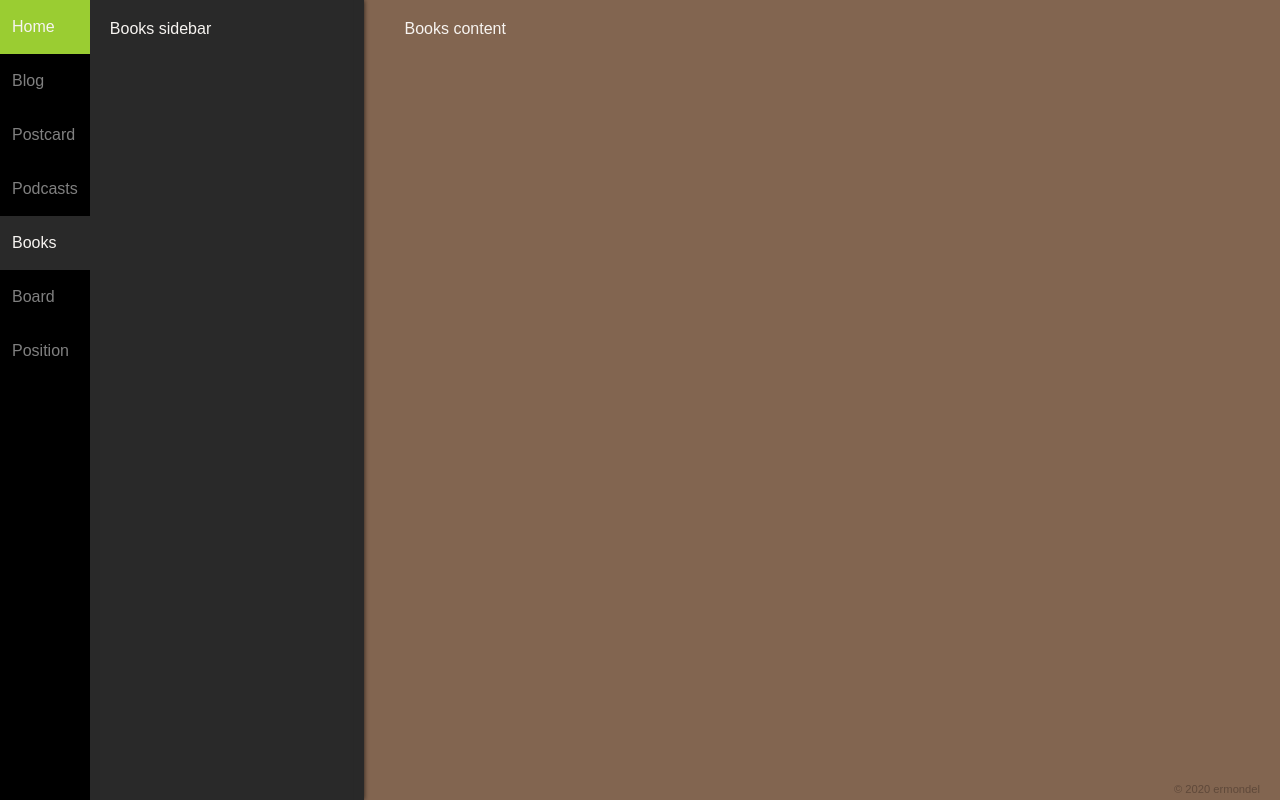
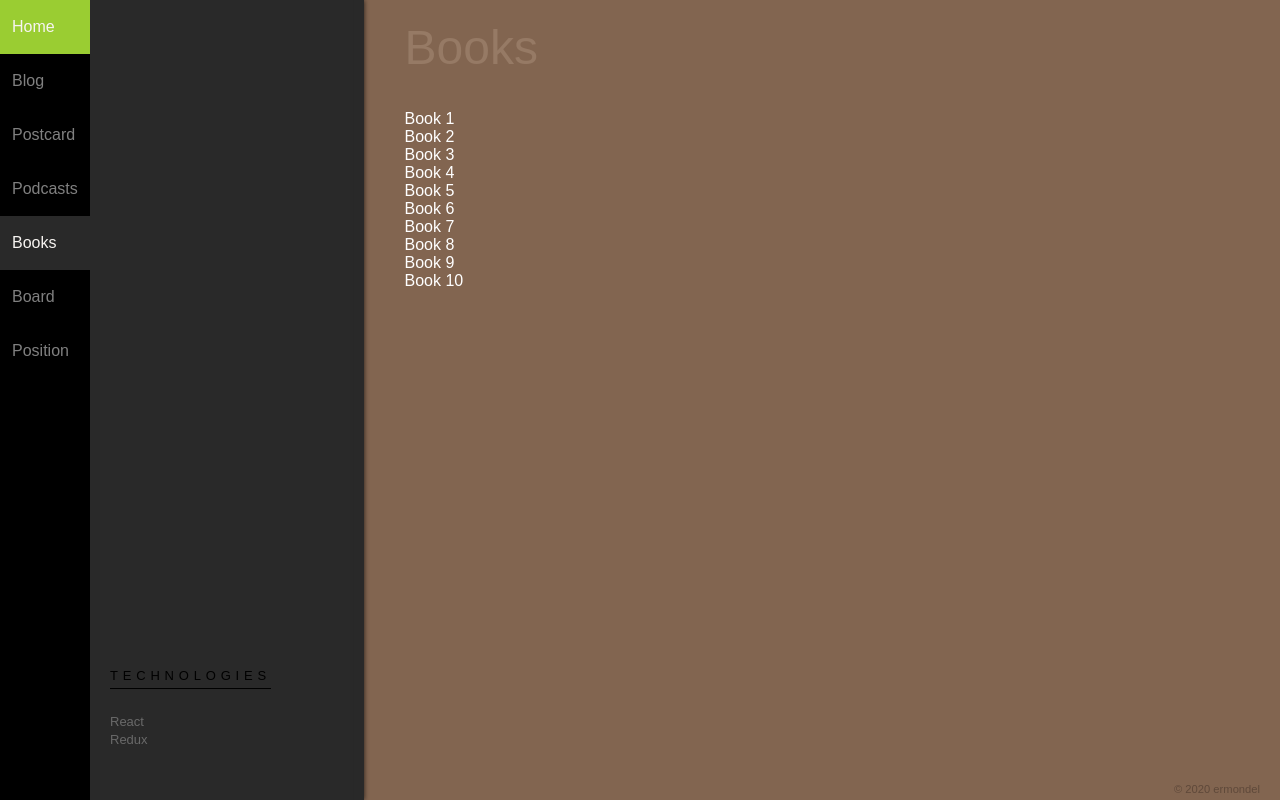
Before and after one commit to ermondel/react-seasons, a React (Create React App) app: page /books in a window 1280 px wide. Built offline with nearby package versions, Linux system fonts and the light colour scheme.

Commit message:
feat: add actions, reducers for the books component

```diff
--- /dev/null
+++ b/src/actions/books.js
@@ -0,0 +1,6 @@
+import { BOOK_SELECTED } from '../types';
+
+export const selectBook = (book) => ({
+  type: BOOK_SELECTED,
+  payload: book,
+});
--- a/src/components/Books/Books.js
+++ b/src/components/Books/Books.js
@@ -1,13 +1,11 @@
 import React from 'react';
+import BooksDetails from './BooksDetails';
+import BooksList from './BooksList';
 
 const Books = () => (
-  <main className="main">
-    <div className="sidebar">
-      <div className="sidebar-wrap">Books sidebar</div>
-    </div>
-    <div className="content">
-      <div className="content-wrap">Books content</div>
-    </div>
+  <main className='main'>
+    <BooksDetails />
+    <BooksList />
   </main>
 );
 
--- /dev/null
+++ b/src/components/Books/BooksDetails.js
@@ -0,0 +1,22 @@
+import React from 'react';
+import { connect } from 'react-redux';
+import AppAboutTech from '../AppAboutTech';
+
+const BooksDetails = ({ book }) => {
+  let content = book ? <div>{book.title}</div> : null;
+
+  return (
+    <div className='sidebar'>
+      <div className='sidebar-wrap'>
+        {content}
+        <AppAboutTech list={['React', 'Redux']} />
+      </div>
+    </div>
+  );
+};
+
+const mapStateToProps = (state) => ({
+  book: state.book,
+});
+
+export default connect(mapStateToProps)(BooksDetails);
--- /dev/null
+++ b/src/components/Books/BooksList.js
@@ -0,0 +1,33 @@
+import React from 'react';
+import { connect } from 'react-redux';
+import { selectBook } from '../../actions/books';
+import books from './booksSource';
+
+const BooksList = (props) => (
+  <div className='content'>
+    <div className='content-wrap'>
+      <h2>Books</h2>
+
+      <div className='book-list'>
+        {books.map((book) => (
+          <div
+            key={book.id}
+            onClick={() => props.selectBook(book)}
+            style={{
+              color: props.activeID === book.id ? 'green' : 'white',
+              cursor: 'pointer',
+            }}
+          >
+            {book.title}
+          </div>
+        ))}
+      </div>
+    </div>
+  </div>
+);
+
+const mapStateToProps = (state) => ({
+  activeID: state.book ? state.book.id : null,
+});
+
+export default connect(mapStateToProps, { selectBook })(BooksList);
--- /dev/null
+++ b/src/components/Books/booksSource.js
@@ -0,0 +1,52 @@
+export default [
+  {
+    id: '9020a324-5b64-4056-af1c-7a4a922b5e72',
+    title: 'Book 1',
+    author: 'Good Author 1',
+  },
+  {
+    id: '6f7587e5-7449-484f-98b0-1d28dfca2ef9',
+    title: 'Book 2',
+    author: 'Good Author 2',
+  },
+  {
+    id: 'c8a1abf3-60e3-44d9-a630-81c717c5814c',
+    title: 'Book 3',
+    author: 'Good Author 3',
+  },
+  {
+    id: 'a2ce04ef-2c62-4996-b3d8-b13a8441770d',
+    title: 'Book 4',
+    author: 'Good Author 4',
+  },
+  {
+    id: 'bd20e6ce-292c-48a2-88f4-b19e7d588b92',
+    title: 'Book 5',
+    author: 'Good Author 5',
+  },
+  {
+    id: 'b39f923c-a111-4f5c-9ae6-17a29a27c236',
+    title: 'Book 6',
+    author: 'Good Author 6',
+  },
+  {
+    id: 'cef99171-4d4a-48a4-bf70-ab4e26e4ba86',
+    title: 'Book 7',
+    author: 'Good Author 7',
+  },
+  {
+    id: '3578f03d-02f7-40df-af90-6df83a2f2ba9',
+    title: 'Book 8',
+    author: 'Good Author 8',
+  },
+  {
+    id: '5c9ecd8f-5460-41dd-9195-b4256738bfbe',
+    title: 'Book 9',
+    author: 'Good Author 9',
+  },
+  {
+    id: 'a93fb518-02f2-4b66-9cd2-6ba436d38dfc',
+    title: 'Book 10',
+    author: 'Good Author 10',
+  },
+];
--- /dev/null
+++ b/src/reducers/bookReducer.js
@@ -0,0 +1,9 @@
+import { BOOK_SELECTED } from '../types';
+
+export default (state = null, action) => {
+  if (action.type === BOOK_SELECTED) {
+    return action.payload;
+  }
+
+  return state;
+};
--- a/src/stores.js
+++ b/src/stores.js
@@ -2,9 +2,11 @@ import { combineReducers } from 'redux';
 import podcastReducer from './reducers/podcastReducer';
 import blogPostsReducer from './reducers/blogPostsReducer';
 import blogUserReducer from './reducers/blogUserReducer';
+import bookReducer from './reducers/bookReducer';
 
 export default combineReducers({
   podcast: podcastReducer,
   blogposts: blogPostsReducer,
   bloguser: blogUserReducer,
+  book: bookReducer,
 });
--- a/src/types.js
+++ b/src/types.js
@@ -2,3 +2,4 @@ export const FETCH_BLOG_POSTS = 'FETCH_BLOG_POSTS';
 export const ERROR_FETCHING_BLOG_POSTS = 'ERROR_FETCHING_BLOG_POSTS';
 export const BLOG_USER_SELECTED = 'BLOG_USER_SELECTED';
 export const PODCAST_SELECTED = 'PODCAST_SELECTED';
+export const BOOK_SELECTED = 'BOOK_SELECTED';
```
